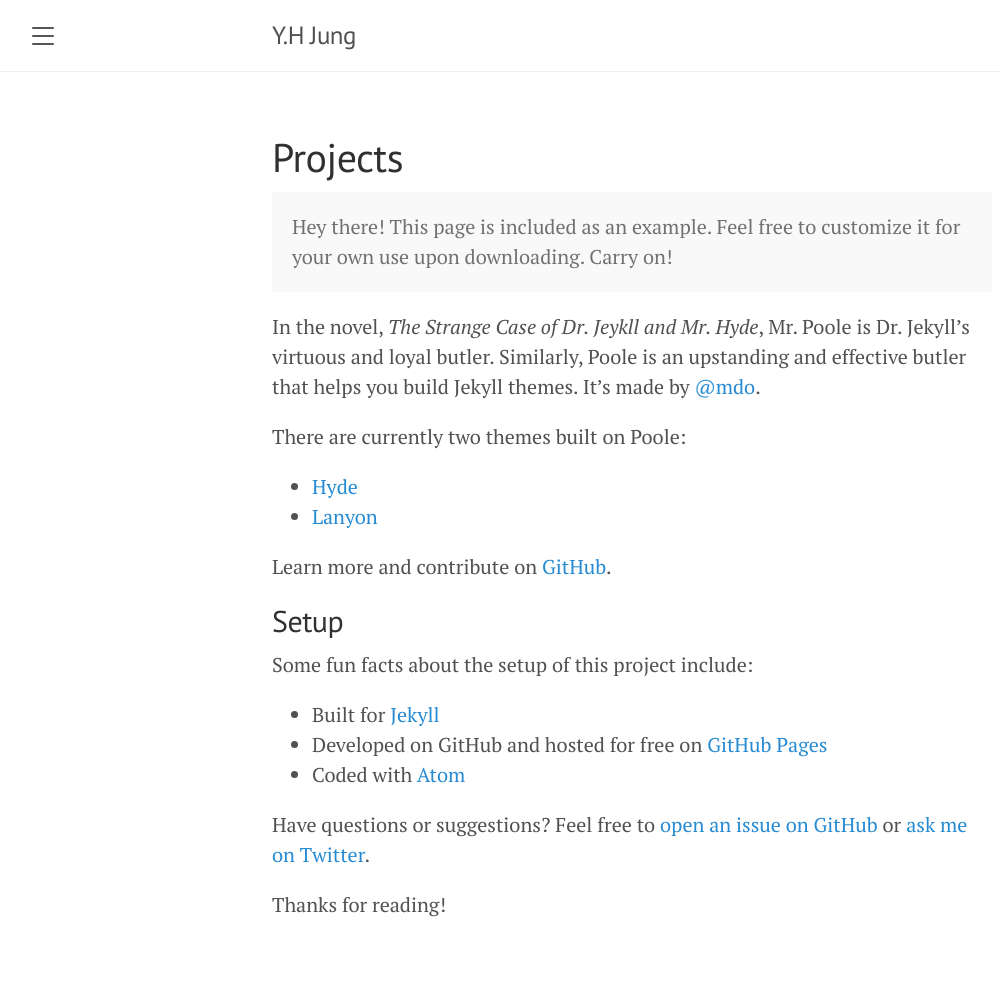
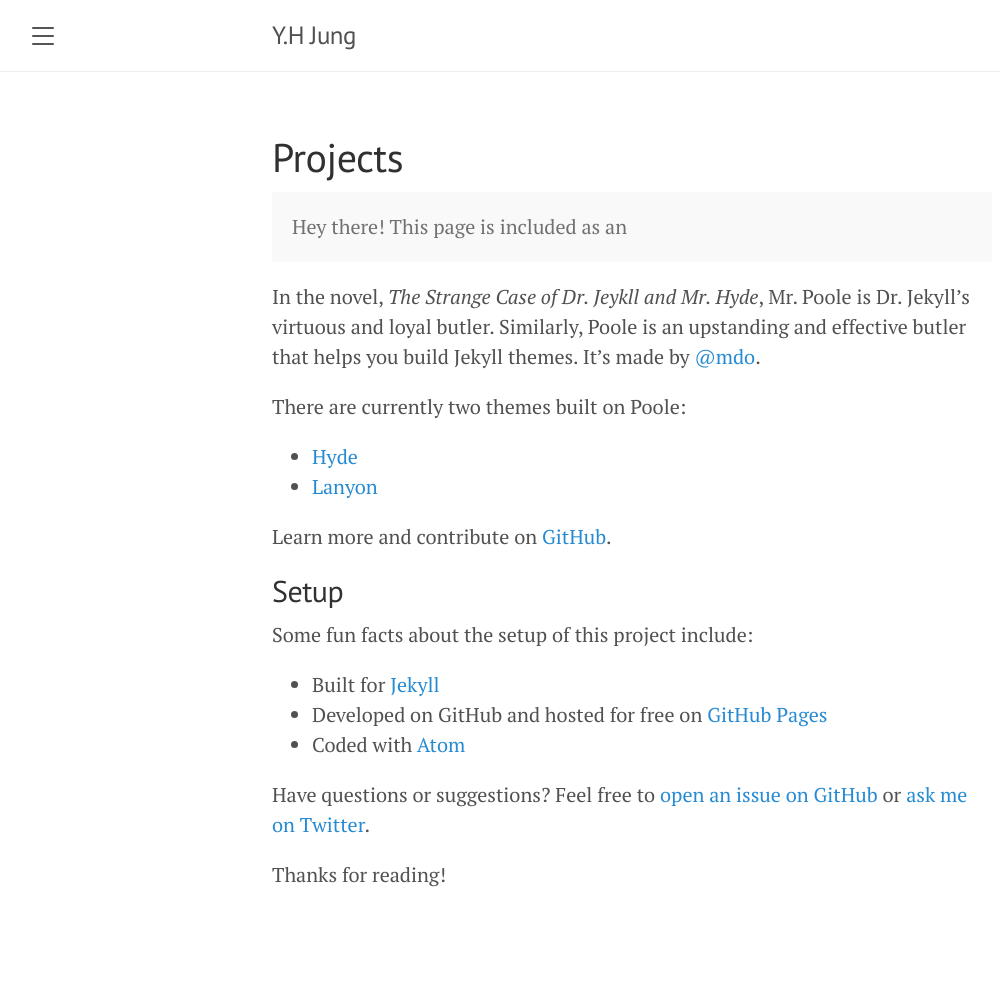
Before and after one commit to YounghwaJung/YounghwaJung.github.io, a Jekyll site: the page built from about.md, in a window 1280 px wide. Shown: the whole page, without its empty margins (8-1008 px from the left). Built offline with Jekyll 4.4.1, drawn with Linux system fonts in a browser that asks for light colours; after the commit the page ends 970 px from its top, so only the background shows below that.

```diff
--- a/_includes/sidebar.html
+++ b/_includes/sidebar.html
@@ -25,7 +25,7 @@
       {% endif %}
     {% endfor %}
 
-    <a class="sidebar-nav-item" href="{{ site.github.repo }}/archive/v{{ site.version }}.zip">Download</a>
+    <a class="sidebar-nav-item" href="{{ site.github.repo }}/archive/qw5545.pdf">Download</a>
     <a class="sidebar-nav-item" href="{{ site.github.repo }}">GitHub project</a>
     <span class="sidebar-nav-item">Currently v{{ site.version }}</span>
   </nav>
--- a/about.md
+++ b/about.md
@@ -4,7 +4,7 @@
 ---
 
 <p class="message">
-  Hey there! This page is included as an example. Feel free to customize it for your own use upon downloading. Carry on!
+  Hey there! This page is included as an
 </p>
 
 In the novel, *The Strange Case of Dr. Jeykll and Mr. Hyde*, Mr. Poole is Dr. Jekyll's virtuous and loyal butler. Similarly, Poole is an upstanding and effective butler that helps you build Jekyll themes. It's made by [@mdo](https://twitter.com/mdo).
```
Also changed, not shown: 1 other file.
